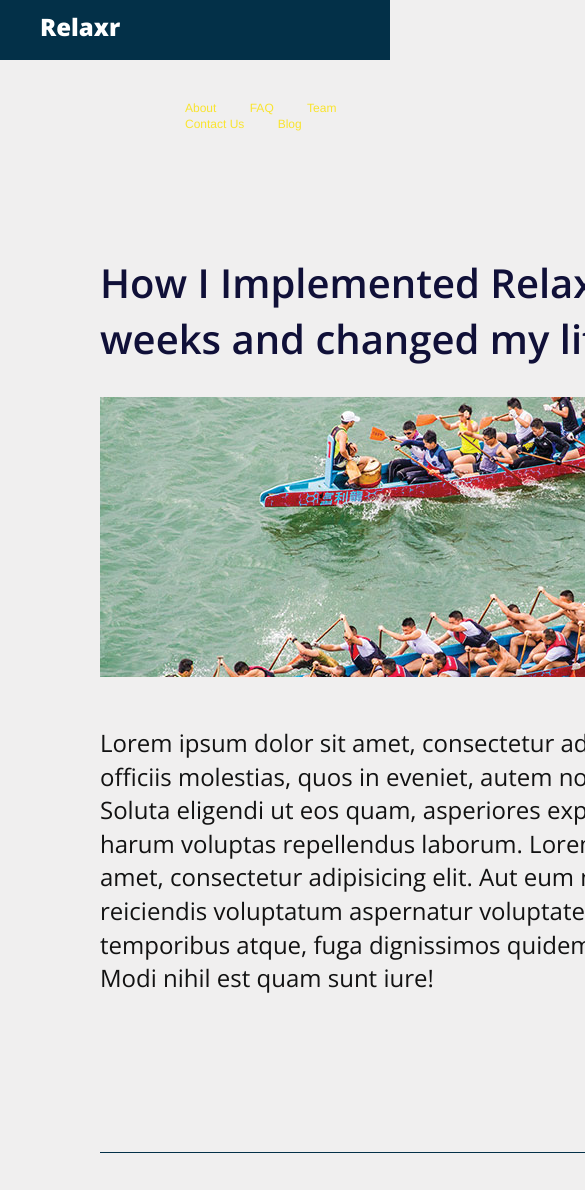
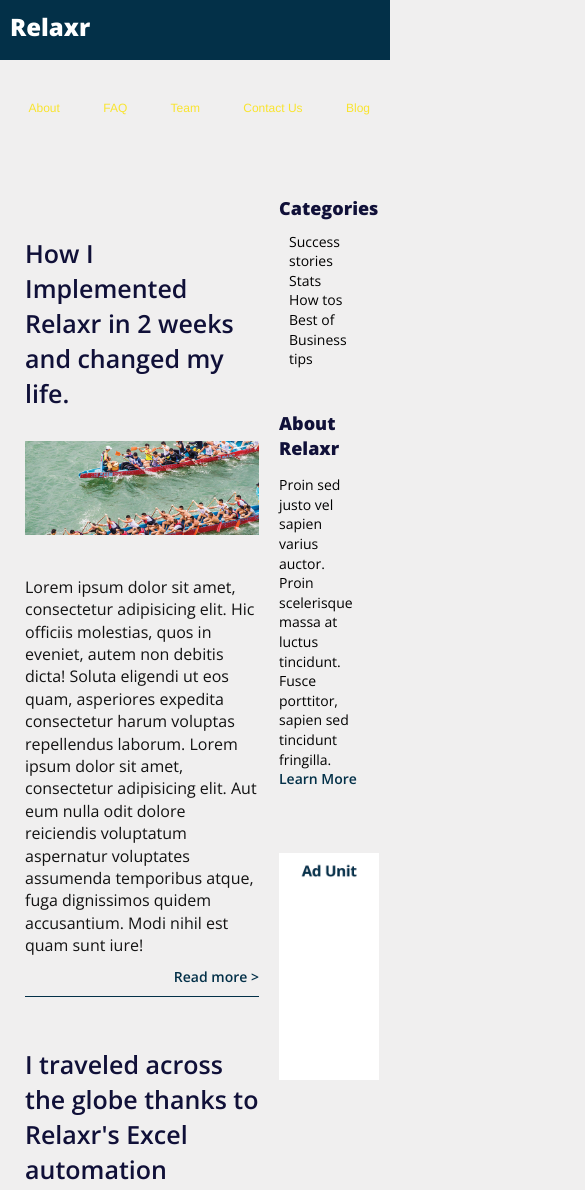
Before and after one commit to megganeturner/relaxr-landing-page, a plain HTML site: page blog.html in a window 390 px wide. Shown: the top 1190 px of the page, 585 px wide, since content can reach past the window. Drawn offline with nearby package versions, Linux system fonts and the light colour scheme.

Commit message:
add responsive styling

```diff
--- a/blog.html
+++ b/blog.html
@@ -16,7 +16,7 @@
 	<body class="blog">
 			<header>
 					<h1><a href="index.html">Relaxr</a></h1>
-					<nav>
+					<nav class="clearfix">
 						<ul>
 							<li><a href="#">About</a></li>
 							<li><a href="#">FAQ</a></li>
@@ -52,7 +52,7 @@
 					<li>Business tips</li>
 				</ul>
 				<h3>About Relaxr</h3>
-				<p>Proin sed justo vel sapien varius auctor. Proin scelerisque massa at luctus tincidunt. Fusce porttitor, sapien sed tincidunt fringilla.
+				<p>Proin sed justo vel sapien varius auctor. Proin scelerisque massa at luctus tincidunt. Fusce porttitor, sapien sed tincidunt fringilla.<br>
 				<a href="#"><span class="more">Learn More</span></a></p>
 				<img src="images/ad-unit.png">
 			</aside>
--- a/css/main.css
+++ b/css/main.css
@@ -337,7 +337,7 @@ aside .more {
 
 
 
-@media (max-width: 500px) {
+@media screen and (max-width: 500px) {
   #container {
     height: 300px;
   }
@@ -366,12 +366,62 @@ aside .more {
   ul {
   font-size: 12px;
   padding: 0 0 30px 30px;
-  width: 250px;
   margin-left: 35px;
   }
 }
 
 @media (max-width: 1060px) {
+  .content {
+    width: 60%;
+    margin-left: 25px;
+  }
+  .content h3 {
+    font-size: 25px;
+  }
+  .content p {
+    font-size: 16px;
+    margin-bottom: 5px;
+  }
+  aside {
+    width: 20%;
+  }
+  aside h3 {
+    font-size: 18px;
+  }
+  .blog ul {
+    margin-top: 10px;
+  }
+  aside li {
+    font-size: 14px;
+
+  }
+  aside img {
+    width: 100px;
+  }
+  .blog nav ul {
+    margin: 40px 0 0 0;
+    padding-left: 0;
+  }
+  aside p {
+    font-size: 14px;
+    padding-bottom: 10px;
+  }
+  aside .more {
+    font-size: 14px;
+  }
+  .post .more {
+    padding: 5px 0 0 0;
+    font-size: 14px;
+  }
+  .post {
+    padding: 10px 0;
+  }
+  .blog header h1 {
+    margin-left: 10px;
+  }
+  .blog header li {
+    padding: 5px;
+  }
 
 }
 
```
Also changed, not shown: index.html (+1 -1 lines).
